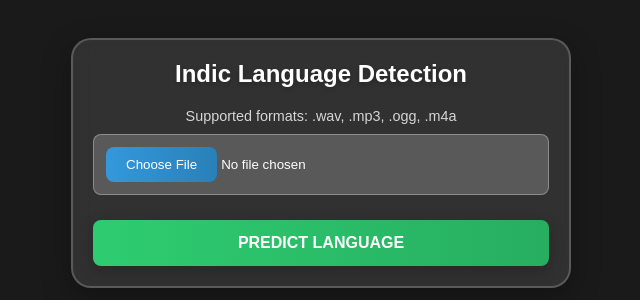
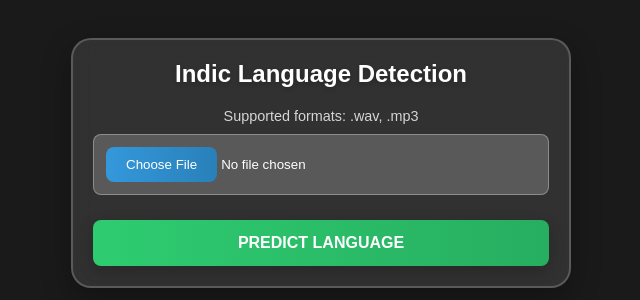
Before and after one commit to Sourabh1601/indic-lang-detection-project, a Flask app: page / in a window 1280 px wide. Shown: the part 237-537 px from the top of the page, without its empty margins (319-959 px from the left). Run offline with Flask 3, Linux system fonts and the light colour scheme.

Commit message:
Update index.html to support only .wav and .mp3, add favicon

```diff
--- a/templates/index.html
+++ b/templates/index.html
@@ -5,6 +5,7 @@
     <meta name="viewport" content="width=device-width, initial-scale=1.0">
     <title>Indic Language Detection</title>
     <link rel="manifest" href="/manifest.json">
+    <link rel="icon" href="/static/icon.png" type="image/png"> <!-- Added favicon -->
     <script>
         if ('serviceWorker' in navigator) {
             window.addEventListener('load', () => {
@@ -188,7 +189,7 @@
         <h1>Indic Language Detection</h1>
         <form id="upload-form" method="post" enctype="multipart/form-data" action="/predict">
             <div class="form-group">
-                <label for="file-input">Supported formats: .wav, .mp3, .ogg, .m4a</label>
+                <label for="file-input">Supported formats: .wav, .mp3</label> <!-- Updated to .wav and .mp3 only -->
                 <input type="file" name="file" id="file-input" accept="audio/*">
             </div>
             <button type="submit" class="btn" id="predict-btn">Predict Language</button>
```
